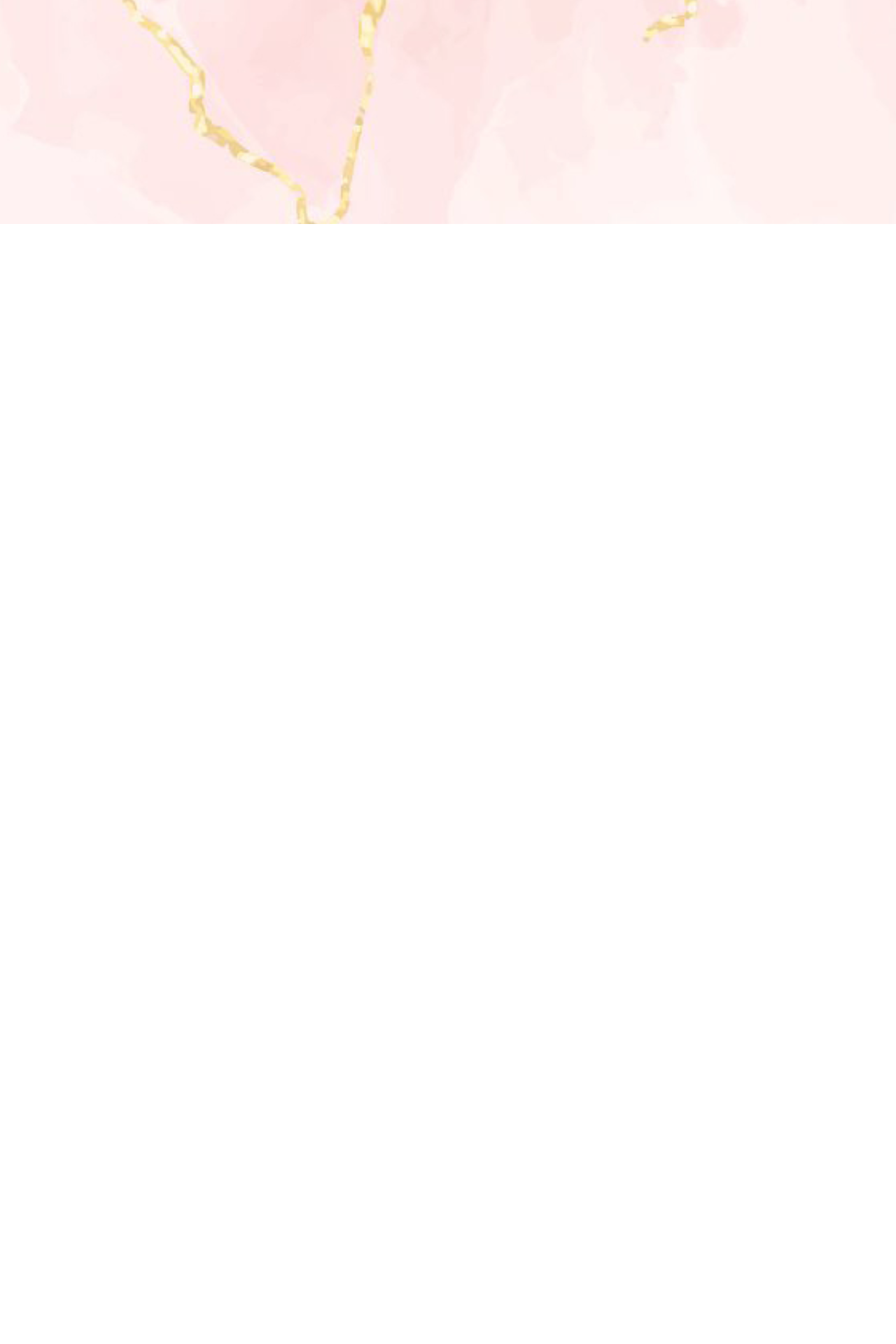
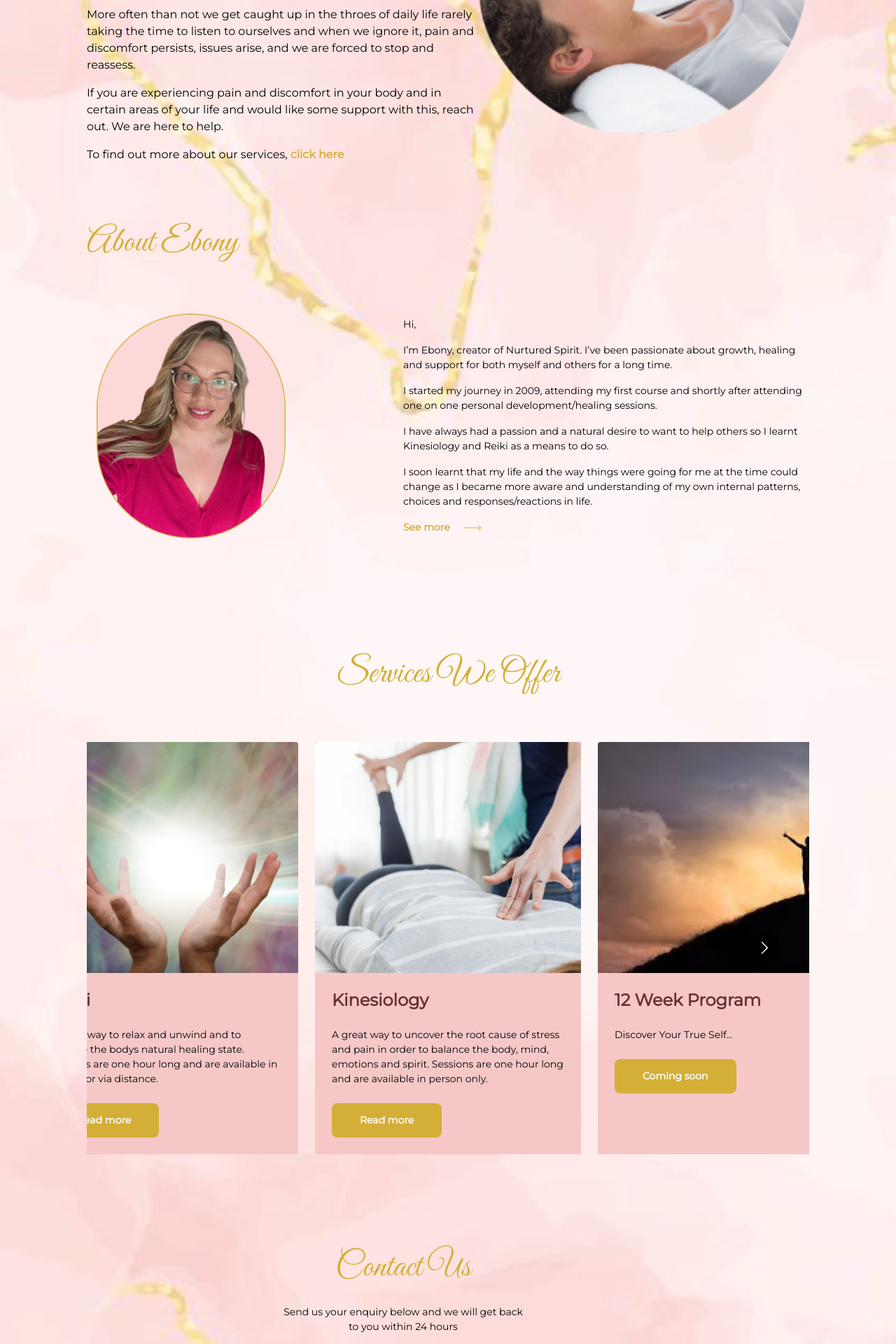
Before and after one commit to Fanushhh/Nurtured-spirit, a React (Vite) app: page / in a window 1280 px wide. Before the commit this address had no page. Shown: the part 480-2400 px from the top of the page at 70% size. Before the commit the page ends 800 px from the top, so only its background shows below. Built offline with nearby package versions, Linux system fonts and the light colour scheme.

Commit message:
new commit

```diff
--- a/src/App.jsx
+++ b/src/App.jsx
@@ -3,16 +3,19 @@ import About from './components/About/About';
 import Contact from './components/Contact/Contact';
 import Hero from './components/Hero/Hero';
 import Services from './components/Services/Services';
-
+import Navbar from './components/Navbar/Navbar';
+import Footer from './components/Footer/Footer';
 
 function App() {
 
   return (
     <div className="App">
+      <Navbar />
       <Hero />
       <About />
       <Services />
       <Contact />
+      <Footer />
     </div>
   )
 }
--- a/src/components/About/About.jsx
+++ b/src/components/About/About.jsx
@@ -1,5 +1,5 @@
 import './About.scss';
-import { Link } from 'react-router-dom';
+
 
 export default function About(){
     return(
@@ -17,7 +17,7 @@ export default function About(){
                         <p>I have always had a passion and a natural desire to want to help others so I learnt Kinesiology and Reiki as a means to do so.</p>
                         <p>I soon learnt that my life and the way things were going for me at the time could change as I became more aware and understanding of my own internal patterns, choices and responses/reactions in life.</p>
                     </div>
-                    <Link to='/about'>See more <img src='./images/arrow-icon.svg' alt='arrow icon' /></Link>
+                    <a href='/about'>See more <img src='./images/arrow-icon.svg' alt='arrow icon' /></a>
                 </div>
             </div>
         </section>
--- a/src/components/Hero/Hero.jsx
+++ b/src/components/Hero/Hero.jsx
@@ -1,5 +1,5 @@
 import './Hero.scss';
-import { Link } from 'react-router-dom';
+
 
 export default function Hero(){
     return(
@@ -15,7 +15,7 @@ export default function Hero(){
                 </div>
                 <p>More often than not we get caught up in the throes of daily life rarely taking the time to listen to ourselves and when we ignore it, pain and discomfort persists, issues arise, and we are forced to stop and reassess.</p>
                 <p>If you are experiencing pain and discomfort in your body and in certain areas of your life and would like some support with this, reach out. We are here to help.</p>
-                <p>To find out more about our services, <Link className='aboutMeLink' to='/about'>click here</Link></p>
+                <p>To find out more about our services, <a className='aboutMeLink' href='/about'>click here</a></p>
 
             </div>
         </section>
--- a/src/components/Navbar/Navbar.jsx
+++ b/src/components/Navbar/Navbar.jsx
@@ -1,5 +1,4 @@
 import { useState } from "react";
-import {Link} from "react-router-dom";
 import './Navbar.scss';
 import MenuIcon from '@mui/icons-material/Menu';
 export default function Navbar(){
@@ -20,10 +19,10 @@ export default function Navbar(){
                 <MenuIcon onClick={handleOpenMenu} fontSize="large" color="#FFFFFF"/>
                 {isMenuOpen && (
                     <ul>
-                        <Link className="link" to='/Nurtured-spirit-project'>Home</Link>
-                        <Link className="link" to='/services'>Services</Link>
-                        <Link className="link" to='/contact'>Contact</Link>
-                        <Link className="link" to='/blog'>Blog</Link>
+                        <a className="a" href='/Nurtured-spirit-project'>Home</a>
+                        <a className="a" href='/services'>Services</a>
+                        <a className="a" href='/contact'>Contact</a>
+                        <a className="a" href='/blog'>Blog</a>
                     </ul>
                 )}
             </nav>
--- a/src/main.jsx
+++ b/src/main.jsx
@@ -1,19 +1,11 @@
 import React from 'react'
 import ReactDOM from 'react-dom/client'
 import App from './App'
-import './index.scss'
-import {Routes, Route, BrowserRouter } from 'react-router-dom';
-import SharedLayout from './components/SharedLayout/SharedLayout';
+import './index.scss';
 
 
 ReactDOM.createRoot(document.getElementById('root')).render(
   <React.StrictMode>
-    <BrowserRouter>
-      <Routes>
-        <Route path='/Nurtured-spirit-project' element={<SharedLayout />}>
-          <Route index element={<App />} />
-        </Route>
-      </Routes>
-    </BrowserRouter>
+    <App />
   </React.StrictMode>,
 );
```
